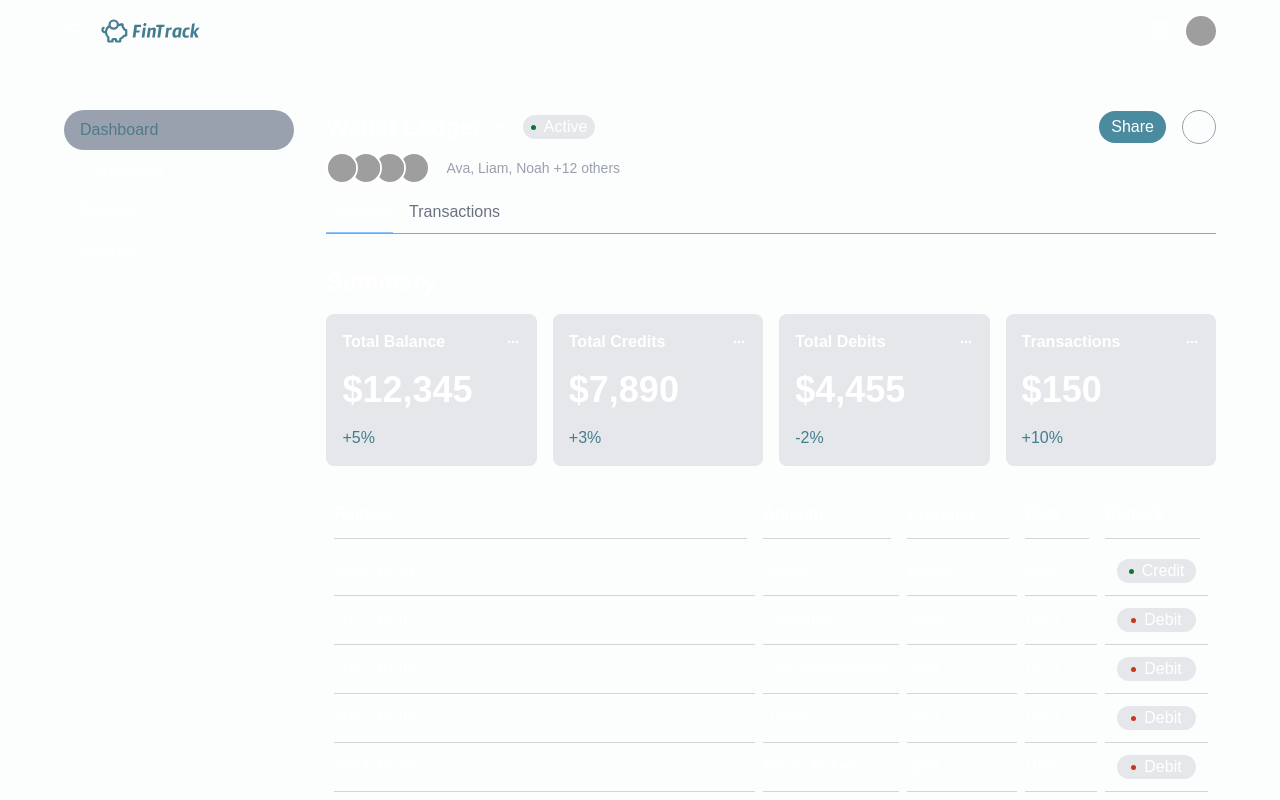
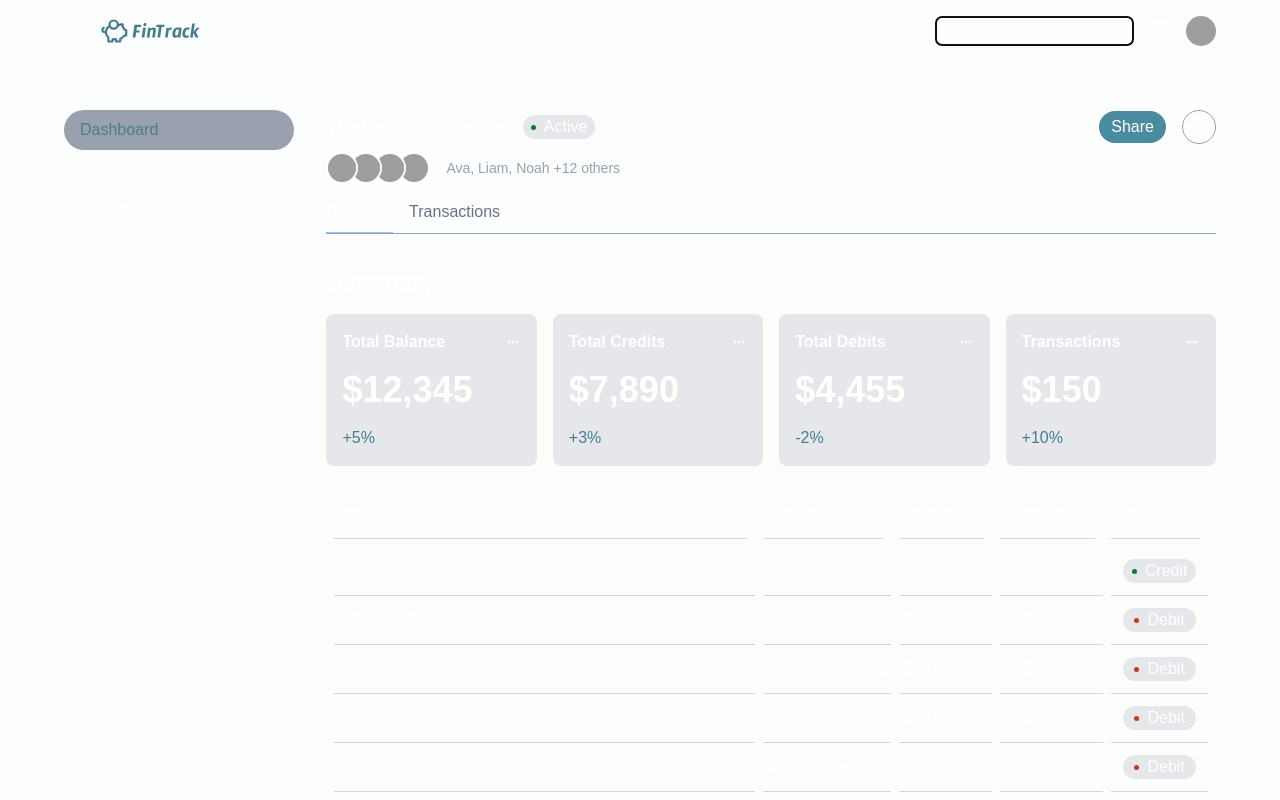
Before and after one commit to daxvinci/fintrack, a Next.js app: page / in a window 1280 px wide. Both pictures are taken after a click on the icon 1124 px from the left and 31 px from the top of the page. Shown: the top 800 px of the page. Built offline with nearby package versions, Linux system fonts and the light colour scheme; grey boxes are pictures that could not be loaded.

Commit message:
fix more icon

```diff
--- a/src/app/ThemeContextProvider.tsx
+++ b/src/app/ThemeContextProvider.tsx
@@ -11,11 +11,12 @@ type ThemeContextProps = {
 
 export const ThemeContextProvider = ({children}:ThemeContextProps) => {
     const [navActive, setNavActive] = useState<boolean>(true);
+    const [searchActive, setSearchActive] = useState<boolean>(false);
     const [searchValue, setSearchValue] = useState<string>('')
     const [active, setActive] = useState("dashboard");
 
 
-    return <ThemeContext.Provider value={{active,setActive,navActive,setNavActive,searchValue, setSearchValue}}>{children}</ThemeContext.Provider>
+    return <ThemeContext.Provider value={{active,setActive,searchActive,setSearchActive,navActive,setNavActive,searchValue, setSearchValue}}>{children}</ThemeContext.Provider>
 }
 
 
--- a/src/components/Summary.tsx
+++ b/src/components/Summary.tsx
@@ -12,7 +12,7 @@ const Summary = () => {
           >
             <div className="title-line flex gap-2 justify-between items-center">
               <h2 className="title font-bold">{item.title}</h2>
-              <MdOutlineMoreHoriz />
+              <MdOutlineMoreHoriz className="hover:cursor-pointer" />
             </div>
             <div className="big-value text-4xl font-bold">${item.value.toLocaleString()}</div>
             <p className="percentage text-[#437d8e]">{item.percentage}</p>
--- a/src/components/Table.tsx
+++ b/src/components/Table.tsx
@@ -9,6 +9,12 @@ const Table = () => {
           <thead className="bg-[#fcfdfd] w-full">
             <tr>
               <th className="py-2 w-1/2">
+                <span className="flex items-center gap-2 border-b border-gray-300 py-3 mr-2">
+                  {tableHeadData.date}
+                  <MdOutlineArrowDropDown className="hover:cursor-pointer" />
+                </span>
+              </th>
+              <th className="py-2">
                 <span className="flex items-center gap-2 border-b border-gray-300 py-3 mr-2">
                   {tableHeadData.remark}
                   <MdOutlineArrowDropDown className="hover:cursor-pointer" />
@@ -28,13 +34,7 @@ const Table = () => {
               </th>
               <th className="py-2">
                 <span className="flex items-center gap-2 border-b border-gray-300 py-3 mr-2">
-                  {tableHeadData.date}
-                  <MdOutlineArrowDropDown className="hover:cursor-pointer" />
-                </span>
-              </th>
-              <th className="py-2">
-                <span className="flex items-center gap-2 border-b border-gray-300 py-3 mr-2">
-                  {tableHeadData.remark}
+                  {tableHeadData.type}
                   <MdOutlineArrowDropDown className="hover:cursor-pointer" />
                 </span>
               </th>
--- a/src/components/TopNav.tsx
+++ b/src/components/TopNav.tsx
@@ -1,12 +1,34 @@
 "use client"
-import { useThemeContext } from "@/app/ThemeContext";
 import Image from "next/image";
 import { CiSearch } from "react-icons/ci";
 import { IoGridOutline } from "react-icons/io5";
 import { RxHamburgerMenu } from "react-icons/rx";
+import { useThemeContext } from "@/app/ThemeContext";
+import { useEffect, useRef } from "react";
 
 const TopNav = () => {
-    const {navActive,setNavActive=()=>{}} = useThemeContext()
+    const {navActive,setSearchValue=()=>{},searchActive,setSearchActive=()=>{},setNavActive=()=>{}} =  useThemeContext()
+    const searchRef = useRef<HTMLDivElement>(null);
+
+    useEffect(() => {
+      const handleClickOutside = (event: MouseEvent) => {
+        if (
+          searchRef.current &&
+          !searchRef.current.contains(event.target as Node)
+        ) {
+          setSearchActive(false);
+        }
+      };
+
+      if (searchActive) {
+        document.addEventListener("mousedown", handleClickOutside);
+      }
+
+      return () => {
+        document.removeEventListener("mousedown", handleClickOutside);
+      };
+    }, [searchActive, setSearchActive]);
+
     return (
       <>
         <nav className="navbar flex justify-between items-center gap-4">
@@ -22,8 +44,22 @@ const TopNav = () => {
           </div>
 
           <div className="right-nav flex items-center gap-4">
-            <div className="search">
-              <CiSearch className="hover:cursor-pointer " size={20} />
+            <div ref={searchRef} className="search">
+              {searchActive ? (
+                <input
+                  type="text"
+                  placeholder="Search..."
+                  className="border px-2 py-1 rounded-md text-sm"
+                  autoFocus
+                  onChange={(e) => setSearchValue(e.target.value)}
+                />
+              ) : (
+                <CiSearch
+                  onClick={() => setSearchActive(true)}
+                  className="hover:cursor-pointer"
+                  size={20}
+                />
+              )}
             </div>
             <div className="grid-icon hover:cursor-pointer">
               <IoGridOutline size={20} />
--- a/src/lib/types.ts
+++ b/src/lib/types.ts
@@ -32,6 +32,8 @@ export type TableHeadData = {
 export type Bool = {
   active?: string;
   setActive?: React.Dispatch<React.SetStateAction<string>>;
+  searchActive?: boolean;
+  setSearchActive?: React.Dispatch<React.SetStateAction<boolean>>;
   navActive?: boolean;
   setNavActive?: React.Dispatch<React.SetStateAction<boolean>>;
   searchValue?: string;
```
